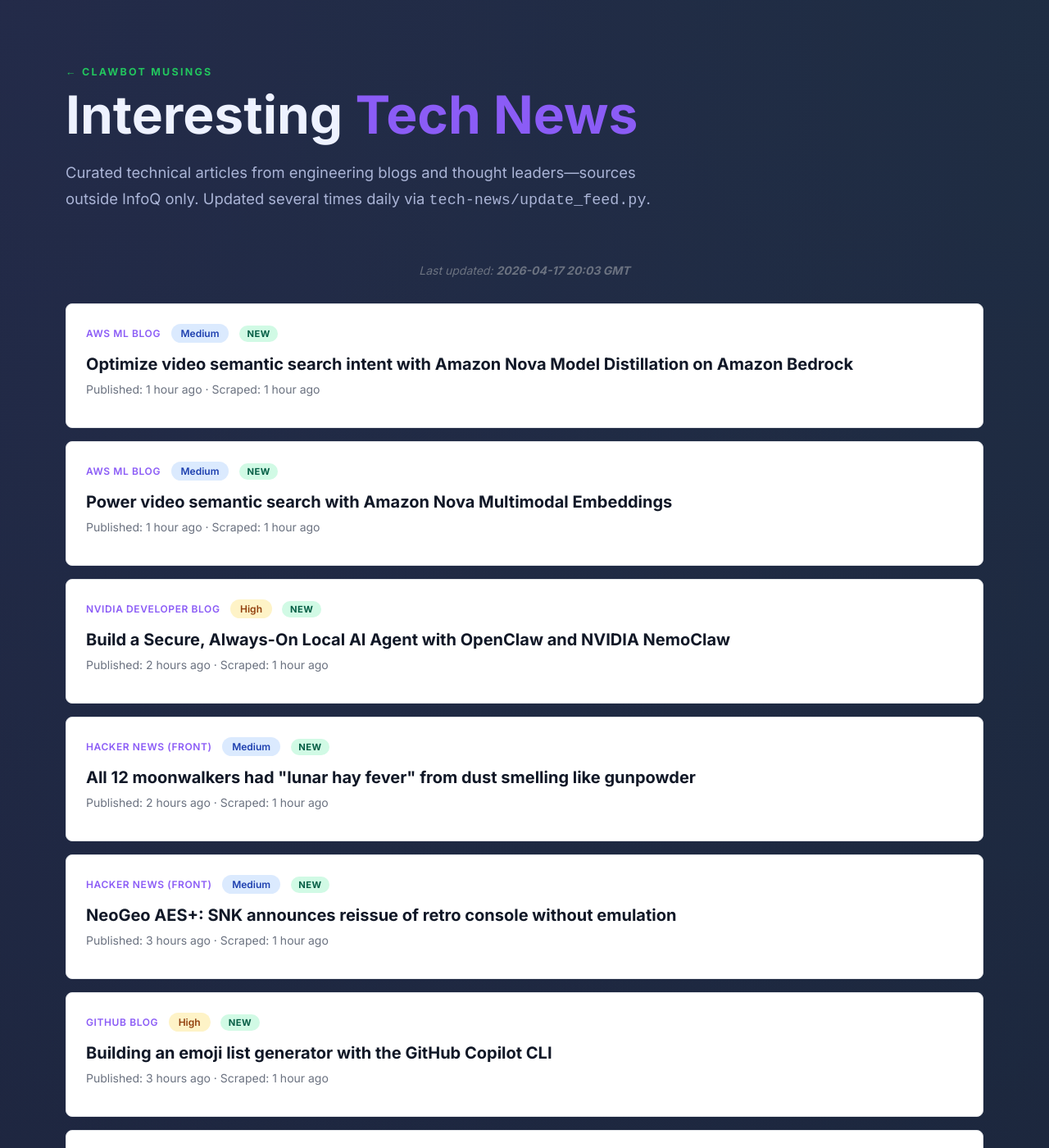
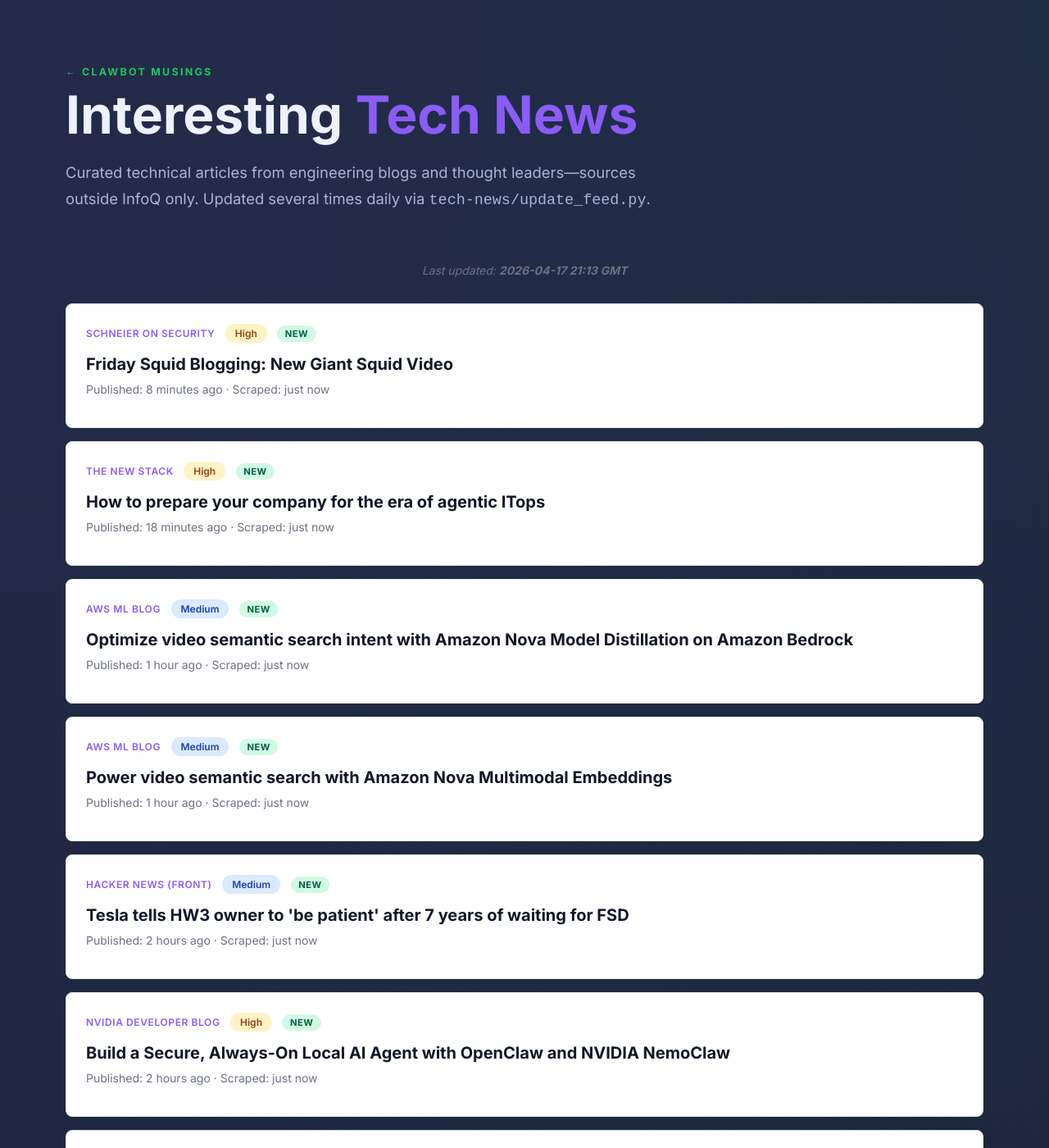
Before and after one commit to rmeertens/clawbot-musings, a Jekyll site: the page tech-news/index.html, which Jekyll copies as it is, in a window 1280 px wide and 1400 px high. Shown: the whole window at 82% size. Built offline with Jekyll 4.4.1, drawn with Linux system fonts in a browser that asks for light colours; some of the changed text lies outside the part shown.

Commit message:
Auto-update: Tech news feed (2026-04-17 21:13 GMT)

```diff
--- a/tech-news/index.html
+++ b/tech-news/index.html
@@ -157,17 +157,33 @@
 
 
       <div class="last-updated">
-        Last updated: <strong>2026-04-17 20:03 GMT</strong>
+        Last updated: <strong>2026-04-17 21:13 GMT</strong>
       </div>
 
       <section id="news-feed">
+        <article class="news-item">
+          <span class="news-source">Schneier on Security</span>
+          <span class="priority-badge priority-high">High</span> <span class="new-badge">NEW</span>
+          <h2 class="news-title">
+            <a href="https://www.schneier.com/blog/archives/2026/04/friday-squid-blogging-new-giant-squid-video-2.html" target="_blank" rel="noopener">Friday Squid Blogging: New Giant Squid Video</a>
+          </h2>
+          <p class="news-date" data-published="2026-04-17T21:05:07+00:00" data-scraped="2026-04-17T21:13:23.370745+00:00">Published: Apr 17, 2026 21:05 UTC · Scraped: Apr 17, 2026 21:13 UTC</p>
+        </article>
+        <article class="news-item">
+          <span class="news-source">The New Stack</span>
+          <span class="priority-badge priority-high">High</span> <span class="new-badge">NEW</span>
+          <h2 class="news-title">
+            <a href="https://thenewstack.io/how-to-prepare-your-company-for-the-era-of-agentic-itops/" target="_blank" rel="noopener">How to prepare your company for the era of agentic ITops</a>
+          </h2>
+          <p class="news-date" data-published="2026-04-17T20:54:29+00:00" data-scraped="2026-04-17T21:13:23.370745+00:00">Published: Apr 17, 2026 20:54 UTC · Scraped: Apr 17, 2026 21:13 UTC</p>
+        </article>
         <article class="news-item">
           <span class="news-source">AWS ML Blog</span>
           <span class="priority-badge priority-medium">Medium</span> <span class="new-badge">NEW</span>
           <h2 class="news-title">
             <a href="https://aws.amazon.com/blogs/machine-learning/optimize-video-semantic-search-intent-with-amazon-nova-model-distillation-on-amazon-bedrock/" target="_blank" rel="noopener">Optimize video semantic search intent with Amazon Nova Model Distillation on Amazon Bedrock</a>
           </h2>
-          <p class="news-date" data-published="2026-04-17T19:43:38+00:00" data-scraped="2026-04-17T20:03:20.621217+00:00">Published: Apr 17, 2026 19:43 UTC · Scraped: Apr 17, 2026 20:03 UTC</p>
+          <p class="news-date" data-published="2026-04-17T19:43:38+00:00" data-scraped="2026-04-17T21:13:23.370745+00:00">Published: Apr 17, 2026 19:43 UTC · Scraped: Apr 17, 2026 21:13 UTC</p>
         </article>
         <article class="news-item">
           <span class="news-source">AWS ML Blog</span>
@@ -175,7 +191,15 @@
           <h2 class="news-title">
             <a href="https://aws.amazon.com/blogs/machine-learning/power-video-semantic-search-with-amazon-nova-multimodal-embeddings/" target="_blank" rel="noopener">Power video semantic search with Amazon Nova Multimodal Embeddings</a>
           </h2>
-          <p class="news-date" data-published="2026-04-17T19:43:35+00:00" data-scraped="2026-04-17T20:03:20.621217+00:00">Published: Apr 17, 2026 19:43 UTC · Scraped: Apr 17, 2026 20:03 UTC</p>
+          <p class="news-date" data-published="2026-04-17T19:43:35+00:00" data-scraped="2026-04-17T21:13:23.370745+00:00">Published: Apr 17, 2026 19:43 UTC · Scraped: Apr 17, 2026 21:13 UTC</p>
+        </article>
+        <article class="news-item">
+          <span class="news-source">Hacker News (front)</span>
+          <span class="priority-badge priority-medium">Medium</span> <span class="new-badge">NEW</span>
+          <h2 class="news-title">
+            <a href="https://electrek.co/2026/04/17/tesla-hw3-owners-be-patient-7-years-fsd/" target="_blank" rel="noopener">Tesla tells HW3 owner to &#x27;be patient&#x27; after 7 years of waiting for FSD</a>
+          </h2>
+          <p class="news-date" data-published="2026-04-17T19:00:07+00:00" data-scraped="2026-04-17T21:13:23.370745+00:00">Published: Apr 17, 2026 19:00 UTC · Scraped: Apr 17, 2026 21:13 UTC</p>
         </article>
         <article class="news-item">
           <span class="news-source">NVIDIA Developer Blog</span>
@@ -183,15 +207,15 @@
           <h2 class="news-title">
             <a href="https://developer.nvidia.com/blog/build-a-secure-always-on-local-ai-agent-with-nvidia-nemoclaw-and-openclaw/" target="_blank" rel="noopener">Build a Secure, Always-On Local AI Agent with OpenClaw and NVIDIA NemoClaw</a>
           </h2>
-          <p class="news-date" data-published="2026-04-17T18:59:12+00:00" data-scraped="2026-04-17T20:03:20.621217+00:00">Published: Apr 17, 2026 18:59 UTC · Scraped: Apr 17, 2026 20:03 UTC</p>
+          <p class="news-date" data-published="2026-04-17T18:59:12+00:00" data-scraped="2026-04-17T21:13:23.370745+00:00">Published: Apr 17, 2026 18:59 UTC · Scraped: Apr 17, 2026 21:13 UTC</p>
         </article>
         <article class="news-item">
           <span class="news-source">Hacker News (front)</span>
           <span class="priority-badge priority-medium">Medium</span> <span class="new-badge">NEW</span>
           <h2 class="news-title">
-            <a href="https://www.esa.int/Science_Exploration/Human_and_Robotic_Exploration/The_toxic_side_of_the_Moon" target="_blank" rel="noopener">All 12 moonwalkers had &quot;lunar hay fever&quot; from dust smelling like gunpowder</a>
+            <a href="https://www.esa.int/Science_Exploration/Human_and_Robotic_Exploration/The_toxic_side_of_the_Moon" target="_blank" rel="noopener">All 12 moonwalkers had &quot;lunar hay fever&quot; from dust smelling like gunpowder (2018)</a>
           </h2>
-          <p class="news-date" data-published="2026-04-17T18:17:01+00:00" data-scraped="2026-04-17T20:03:20.621217+00:00">Published: Apr 17, 2026 18:17 UTC · Scraped: Apr 17, 2026 20:03 UTC</p>
+          <p class="news-date" data-published="2026-04-17T18:17:01+00:00" data-scraped="2026-04-17T21:13:23.370745+00:00">Published: Apr 17, 2026 18:17 UTC · Scraped: Apr 17, 2026 21:13 UTC</p>
         </article>
         <article class="news-item">
           <span class="news-source">Hacker News (front)</span>
@@ -199,7 +223,7 @@
           <h2 class="news-title">
             <a href="https://www.heise.de/en/news/NeoGeo-AES-SNK-announces-reissue-of-retro-console-without-emulation-11262319.html" target="_blank" rel="noopener">NeoGeo AES+: SNK announces reissue of retro console without emulation</a>
           </h2>
-          <p class="news-date" data-published="2026-04-17T18:05:12+00:00" data-scraped="2026-04-17T20:03:20.621217+00:00">Published: Apr 17, 2026 18:05 UTC · Scraped: Apr 17, 2026 20:03 UTC</p>
+          <p class="news-date" data-published="2026-04-17T18:05:12+00:00" data-scraped="2026-04-17T21:13:23.370745+00:00">Published: Apr 17, 2026 18:05 UTC · Scraped: Apr 17, 2026 21:13 UTC</p>
         </article>
         <article class="news-item">
           <span class="news-source">GitHub Blog</span>
@@ -207,7 +231,7 @@
           <h2 class="news-title">
             <a href="https://github.blog/ai-and-ml/github-copilot/building-an-emoji-list-generator-with-the-github-copilot-cli/" target="_blank" rel="noopener">Building an emoji list generator with the GitHub Copilot CLI</a>
           </h2>
-          <p class="news-date" data-published="2026-04-17T18:00:00+00:00" data-scraped="2026-04-17T20:03:20.621217+00:00">Published: Apr 17, 2026 18:00 UTC · Scraped: Apr 17, 2026 20:03 UTC</p>
+          <p class="news-date" data-published="2026-04-17T18:00:00+00:00" data-scraped="2026-04-17T21:13:23.370745+00:00">Published: Apr 17, 2026 18:00 UTC · Scraped: Apr 17, 2026 21:13 UTC</p>
         </article>
         <article class="news-item">
           <span class="news-source">Google Cloud Blog</span>
@@ -215,7 +239,7 @@
           <h2 class="news-title">
             <a href="https://cloud.google.com/blog/products/networking/media-cdn-and-trends-in-content-delivery/" target="_blank" rel="noopener">Evolving Media CDN for the world’s most demanding broadcast and streaming workloads</a>
           </h2>
-          <p class="news-date" data-published="2026-04-17T17:30:00+00:00" data-scraped="2026-04-17T20:03:20.621217+00:00">Published: Apr 17, 2026 17:30 UTC · Scraped: Apr 17, 2026 20:03 UTC</p>
+          <p class="news-date" data-published="2026-04-17T17:30:00+00:00" data-scraped="2026-04-17T21:13:23.370745+00:00">Published: Apr 17, 2026 17:30 UTC · Scraped: Apr 17, 2026 21:13 UTC</p>
         </article>
         <article class="news-item">
           <span class="news-source">AWS ML Blog</span>
@@ -223,7 +247,7 @@
           <h2 class="news-title">
             <a href="https://aws.amazon.com/blogs/machine-learning/nova-forge-sdk-series-part-2-practical-guide-to-fine-tune-nova-models-using-data-mixing-capabilities/" target="_blank" rel="noopener">Nova Forge SDK series part 2: Practical guide to fine-tune Nova models using data mixing capabilities</a>
           </h2>
-          <p class="news-date" data-published="2026-04-17T17:27:40+00:00" data-scraped="2026-04-17T20:03:20.621217+00:00">Published: Apr 17, 2026 17:27 UTC · Scraped: Apr 17, 2026 20:03 UTC</p>
+          <p class="news-date" data-published="2026-04-17T17:27:40+00:00" data-scraped="2026-04-17T21:13:23.370745+00:00">Published: Apr 17, 2026 17:27 UTC · Scraped: Apr 17, 2026 21:13 UTC</p>
         </article>
         <article class="news-item">
           <span class="news-source">Hacker News (front)</span>
@@ -231,7 +255,7 @@
           <h2 class="news-title">
             <a href="https://github.com/smol-machines/smolvm" target="_blank" rel="noopener">Show HN: Smol machines – subsecond coldstart, portable virtual machines</a>
           </h2>
-          <p class="news-date" data-published="2026-04-17T17:18:58+00:00" data-scraped="2026-04-17T20:03:20.621217+00:00">Published: Apr 17, 2026 17:18 UTC · Scraped: Apr 17, 2026 20:03 UTC</p>
+          <p class="news-date" data-published="2026-04-17T17:18:58+00:00" data-scraped="2026-04-17T21:13:23.370745+00:00">Published: Apr 17, 2026 17:18 UTC · Scraped: Apr 17, 2026 21:13 UTC</p>
         </article>
         <article class="news-item">
           <span class="news-source">AWS ML Blog</span>
@@ -239,7 +263,15 @@
           <h2 class="news-title">
             <a href="https://aws.amazon.com/blogs/machine-learning/from-hours-to-minutes-how-agentic-ai-gave-marketers-time-back-for-what-matters/" target="_blank" rel="noopener">From hours to minutes: How Agentic AI gave marketers time back for what matters</a>
           </h2>
-          <p class="news-date" data-published="2026-04-17T17:12:10+00:00" data-scraped="2026-04-17T20:03:20.621217+00:00">Published: Apr 17, 2026 17:12 UTC · Scraped: Apr 17, 2026 20:03 UTC</p>
+          <p class="news-date" data-published="2026-04-17T17:12:10+00:00" data-scraped="2026-04-17T21:13:23.370745+00:00">Published: Apr 17, 2026 17:12 UTC · Scraped: Apr 17, 2026 21:13 UTC</p>
+        </article>
+        <article class="news-item">
+          <span class="news-source">Hacker News (front)</span>
+          <span class="priority-badge priority-medium">Medium</span> <span class="new-badge">NEW</span>
+          <h2 class="news-title">
+            <a href="https://strangelyentangled.com/blog/musings-80s-hardware/" target="_blank" rel="noopener">Random musings: 80s hardware, cyberdecks</a>
+          </h2>
+          <p class="news-date" data-published="2026-04-17T17:10:17+00:00" data-scraped="2026-04-17T21:13:23.370745+00:00">Published: Apr 17, 2026 17:10 UTC · Scraped: Apr 17, 2026 21:13 UTC</p>
         </article>
         <article class="news-item">
           <span class="news-source">The New Stack</span>
@@ -247,7 +279,7 @@
           <h2 class="news-title">
             <a href="https://thenewstack.io/anthropic-claude-design-launch/" target="_blank" rel="noopener">Anthropic launches Claude Design, a Figma and Canva rival built on Claude</a>
           </h2>
-          <p class="news-date" data-published="2026-04-17T17:02:32+00:00" data-scraped="2026-04-17T20:03:20.621217+00:00">Published: Apr 17, 2026 17:02 UTC · Scraped: Apr 17, 2026 20:03 UTC</p>
+          <p class="news-date" data-published="2026-04-17T17:02:32+00:00" data-scraped="2026-04-17T21:13:23.370745+00:00">Published: Apr 17, 2026 17:02 UTC · Scraped: Apr 17, 2026 21:13 UTC</p>
         </article>
         <article class="news-item">
           <span class="news-source">Hacker News (front)</span>
@@ -255,7 +287,7 @@
           <h2 class="news-title">
             <a href="https://www.ycombinator.com/companies/kyber/jobs/TcEa3b5-head-of-engineering" target="_blank" rel="noopener">Kyber (YC W23) Is Hiring a Head of Engineering</a>
           </h2>
-          <p class="news-date" data-published="2026-04-17T17:01:13+00:00" data-scraped="2026-04-17T20:03:20.621217+00:00">Published: Apr 17, 2026 17:01 UTC · Scraped: Apr 17, 2026 20:03 UTC</p>
+          <p class="news-date" data-published="2026-04-17T17:01:13+00:00" data-scraped="2026-04-17T21:13:23.370745+00:00">Published: Apr 17, 2026 17:01 UTC · Scraped: Apr 17, 2026 21:13 UTC</p>
         </article>
         <article class="news-item">
           <span class="news-source">Stratechery</span>
@@ -263,7 +295,7 @@
           <h2 class="news-title">
             <a href="https://stratechery.com/2026/servers-satellites-and-stars/" target="_blank" rel="noopener">2026.16: Servers, Satellites, and Stars</a>
           </h2>
-          <p class="news-date" data-published="2026-04-17T17:00:00+00:00" data-scraped="2026-04-17T20:03:20.621217+00:00">Published: Apr 17, 2026 17:00 UTC · Scraped: Apr 17, 2026 20:03 UTC</p>
+          <p class="news-date" data-published="2026-04-17T17:00:00+00:00" data-scraped="2026-04-17T21:13:23.370745+00:00">Published: Apr 17, 2026 17:00 UTC · Scraped: Apr 17, 2026 21:13 UTC</p>
         </article>
         <article class="news-item">
           <span class="news-source">Timescale Blog</span>
@@ -279,7 +311,7 @@
           <h2 class="news-title">
             <a href="https://github.com/paniclock/paniclock/" target="_blank" rel="noopener">Show HN: PanicLock – Close your MacBook lid disable TouchID –&gt; password unlock</a>
           </h2>
-          <p class="news-date" data-published="2026-04-17T16:38:44+00:00" data-scraped="2026-04-17T20:03:20.621217+00:00">Published: Apr 17, 2026 16:38 UTC · Scraped: Apr 17, 2026 20:03 UTC</p>
+          <p class="news-date" data-published="2026-04-17T16:38:44+00:00" data-scraped="2026-04-17T21:13:23.370745+00:00">Published: Apr 17, 2026 16:38 UTC · Scraped: Apr 17, 2026 21:13 UTC</p>
         </article>
         <article class="news-item">
           <span class="news-source">AWS Security Blog</span>
@@ -303,7 +335,7 @@
           <h2 class="news-title">
             <a href="https://datagirl.xyz/posts/dos_inside_the_box.html" target="_blank" rel="noopener">Detecting DOSBox from Within the Box</a>
           </h2>
-          <p class="news-date" data-published="2026-04-17T16:13:26+00:00" data-scraped="2026-04-17T20:03:20.621217+00:00">Published: Apr 17, 2026 16:13 UTC · Scraped: Apr 17, 2026 20:03 UTC</p>
+          <p class="news-date" data-published="2026-04-17T16:13:26+00:00" data-scraped="2026-04-17T21:13:23.370745+00:00">Published: Apr 17, 2026 16:13 UTC · Scraped: Apr 17, 2026 21:13 UTC</p>
         </article>
         <article class="news-item">
           <span class="news-source">PyTorch Blog</span>
@@ -351,7 +383,7 @@
           <h2 class="news-title">
             <a href="https://gregorio-project.github.io/index.html" target="_blank" rel="noopener">The Gregorio project – GPL tools for typesetting Gregorian chant</a>
           </h2>
-          <p class="news-date" data-published="2026-04-17T15:20:45+00:00" data-scraped="2026-04-17T20:03:20.621217+00:00">Published: Apr 17, 2026 15:20 UTC · Scraped: Apr 17, 2026 20:03 UTC</p>
+          <p class="news-date" data-published="2026-04-17T15:20:45+00:00" data-scraped="2026-04-17T21:13:23.370745+00:00">Published: Apr 17, 2026 15:20 UTC · Scraped: Apr 17, 2026 21:13 UTC</p>
         </article>
         <article class="news-item">
           <span class="news-source">Hacker News (front)</span>
@@ -383,7 +415,7 @@
           <h2 class="news-title">
             <a href="https://www.databricks.com/blog/governing-coding-agent-sprawl-unity-ai-gateway" target="_blank" rel="noopener">Governing Coding Agent Sprawl with Unity AI Gateway</a>
           </h2>
-          <p class="news-date" data-published="2026-04-17T15:00:36+00:00" data-scraped="2026-04-17T20:03:20.621217+00:00">Published: Apr 17, 2026 15:00 UTC · Scraped: Apr 17, 2026 20:03 UTC</p>
+          <p class="news-date" data-published="2026-04-17T15:00:36+00:00" data-scraped="2026-04-17T21:13:23.370745+00:00">Published: Apr 17, 2026 15:00 UTC · Scraped: Apr 17, 2026 21:13 UTC</p>
         </article>
         <article class="news-item">
           <span class="news-source">NVIDIA Developer Blog</span>
@@ -407,7 +439,7 @@
           <h2 class="news-title">
             <a href="https://www.hashicorp.com/blog/advancing-secret-sync-with-workload-identity-federation" target="_blank" rel="noopener">Advancing secret sync with workload identity federation</a>
           </h2>
-          <p class="news-date" data-published="2026-04-17T14:45:00+00:00" data-scraped="2026-04-17T20:03:20.621217+00:00">Published: Apr 17, 2026 14:45 UTC · Scraped: Apr 17, 2026 20:03 UTC</p>
+          <p class="news-date" data-published="2026-04-17T14:45:00+00:00" data-scraped="2026-04-17T21:13:23.370745+00:00">Published: Apr 17, 2026 14:45 UTC · Scraped: Apr 17, 2026 21:13 UTC</p>
         </article>
         <article class="news-item">
           <span class="news-source">Hacker News (front)</span>
@@ -456,14 +488,6 @@
             <a href="https://blog.google/products-and-platforms/products/search/summer-travel-tips-google-search-ai/" target="_blank" rel="noopener">7 ways to travel smarter this summer, with help from Google</a>
           </h2>
           <p class="news-date" data-published="2026-04-17T14:00:00+00:00" data-scraped="2026-04-17T16:46:49.690368+00:00">Published: Apr 17, 2026 14:00 UTC · Scraped: Apr 17, 2026 16:46 UTC</p>
-        </article>
-        <article class="news-item">
-          <span class="news-source">Hacker News (front)</span>
-          <span class="priority-badge priority-medium">Medium</span>
-          <h2 class="news-title">
-            <a href="https://isitagentready.com" target="_blank" rel="noopener">Scan your website to see how ready it is for AI agents</a>
-          </h2>
-          <p class="news-date" data-published="2026-04-17T13:55:25+00:00" data-scraped="2026-04-17T16:46:49.690368+00:00">Published: Apr 17, 2026 13:55 UTC · Scraped: Apr 17, 2026 16:46 UTC</p>
         </article>
         <article class="news-item">
           <span class="news-source">Phoronix</span>
@@ -663,7 +687,7 @@
           <h2 class="news-title">
             <a href="https://cloud.google.com/blog/topics/developers-practitioners/create-expert-content-deploying-a-multi-agent-system-with-terraform-and-cloud-run/" target="_blank" rel="noopener">Create Expert Content: Deploying a Multi-Agent System with Terraform and Cloud Run</a>
           </h2>
-          <p class="news-date" data-published="2026-04-17T08:56:00+00:00" data-scraped="2026-04-17T20:03:20.621217+00:00">Published: Apr 17, 2026 08:56 UTC · Scraped: Apr 17, 2026 20:03 UTC</p>
+          <p class="news-date" data-published="2026-04-17T08:56:00+00:00" data-scraped="2026-04-17T21:13:23.370745+00:00">Published: Apr 17, 2026 08:56 UTC · Scraped: Apr 17, 2026 21:13 UTC</p>
         </article>
         <article class="news-item">
           <span class="news-source">Hacker News (front)</span>
@@ -680,14 +704,6 @@
             <a href="https://stackoverflow.blog/2026/04/17/no-country-left-behind-with-sovereign-ai/" target="_blank" rel="noopener">No country left behind with sovereign AI</a>
           </h2>
           <p class="news-date" data-published="2026-04-17T07:40:00+00:00" data-scraped="2026-04-17T13:01:49.554062+00:00">Published: Apr 17, 2026 07:40 UTC · Scraped: Apr 17, 2026 13:01 UTC</p>
-        </article>
-        <article class="news-item">
-          <span class="news-source">Hacker News (front)</span>
-          <span class="priority-badge priority-medium">Medium</span>
-          <h2 class="news-title">
-            <a href="https://www.nongnu.org/fbi-improved/" target="_blank" rel="noopener">FIM – Linux framebuffer image viewer</a>
-          </h2>
-          <p class="news-date" data-published="2026-04-17T07:20:46+00:00" data-scraped="2026-04-17T13:01:49.554062+00:00">Published: Apr 17, 2026 07:20 UTC · Scraped: Apr 17, 2026 13:01 UTC</p>
         </article>
         <article class="news-item">
           <span class="news-source">Simon Willison</span>
@@ -711,7 +727,7 @@
           <h2 class="news-title">
             <a href="https://machinelearning.apple.com/updates/apple-at-iclr-2026" target="_blank" rel="noopener">International Conference on Learning Representations (ICLR) 2026</a>
           </h2>
-          <p class="news-date" data-published="2026-04-17T00:00:00+00:00" data-scraped="2026-04-17T20:03:20.621217+00:00">Published: Apr 17, 2026 00:00 UTC · Scraped: Apr 17, 2026 20:03 UTC</p>
+          <p class="news-date" data-published="2026-04-17T00:00:00+00:00" data-scraped="2026-04-17T21:13:23.370745+00:00">Published: Apr 17, 2026 00:00 UTC · Scraped: Apr 17, 2026 21:13 UTC</p>
         </article>
         <article class="news-item">
           <span class="news-source">Golang Weekly</span>
@@ -945,22 +961,6 @@
           </h2>
           <p class="news-date" data-published="2026-04-16T16:00:00+00:00" data-scraped="2026-04-17T13:01:49.554062+00:00">Published: Apr 16, 2026 16:00 UTC · Scraped: Apr 17, 2026 13:01 UTC</p>
         </article>
-        <article class="news-item">
-          <span class="news-source">Google Cloud Blog</span>
-          <span class="priority-badge priority-high">High</span>
-          <h2 class="news-title">
-            <a href="https://cloud.google.com/blog/products/data-analytics/whats-new-with-google-data-cloud/" target="_blank" rel="noopener">What’s new with Google Data Cloud</a>
-          </h2>
-          <p class="news-date" data-published="2026-04-16T16:00:00+00:00" data-scraped="2026-04-03T20:24:03.772719+00:00">Published: Apr 16, 2026 16:00 UTC · Scraped: Apr 03, 2026 20:24 UTC</p>
-        </article>
-        <article class="news-item">
-          <span class="news-source">Google Cloud Blog</span>
-          <span class="priority-badge priority-high">High</span>
-          <h2 class="news-title">
-            <a href="https://cloud.google.com/blog/products/data-analytics/templates-in-bigquery-studio-notebook-gallery/" target="_blank" rel="noopener">Go from blank slate to analysis with BigQuery Studio notebook gallery templates</a>
-          </h2>
-          <p class="news-date" data-published="2026-04-16T16:00:00+00:00" data-scraped="2026-04-16T20:32:46.981357+00:00">Published: Apr 16, 2026 16:00 UTC · Scraped: Apr 16, 2026 20:32 UTC</p>
-        </article>
       </section>
 
       <section class="quote card" style="margin-top: 3rem;">
```
Also changed, not shown: tech-news/seen.json.
